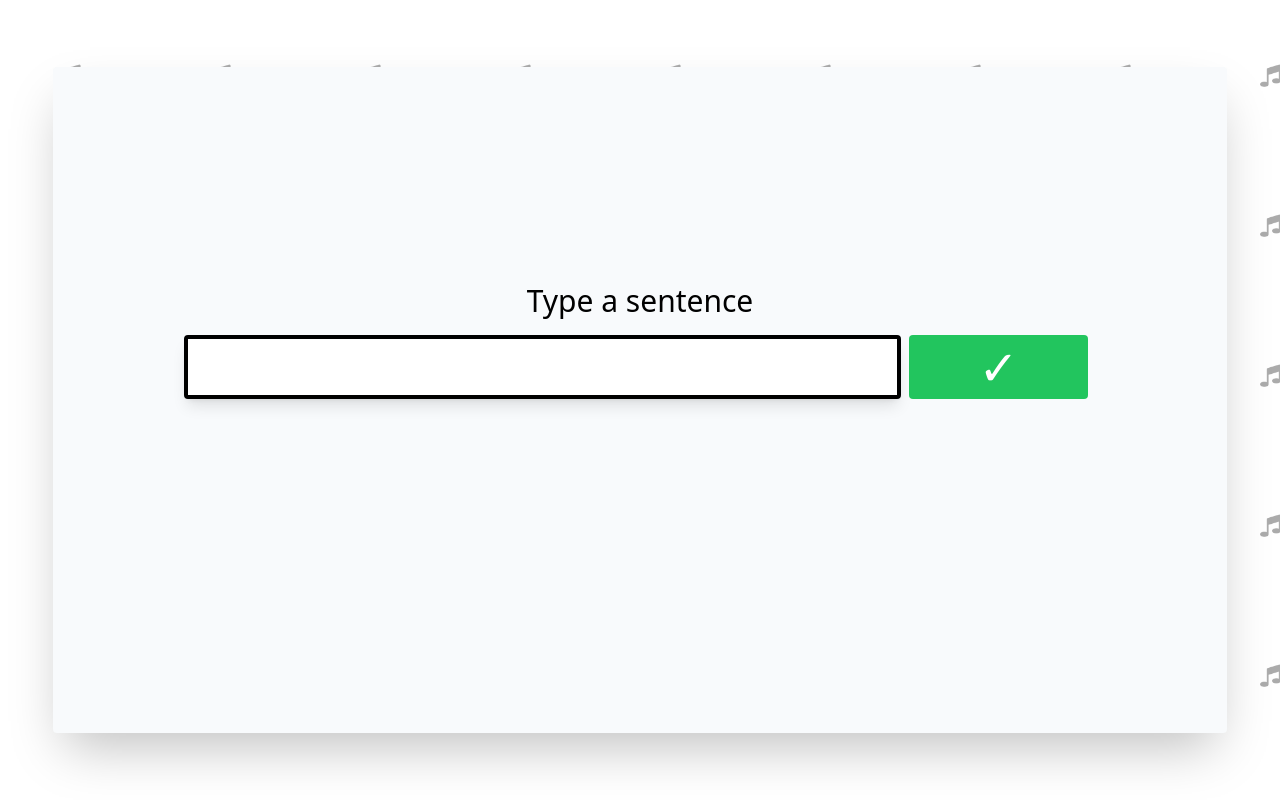
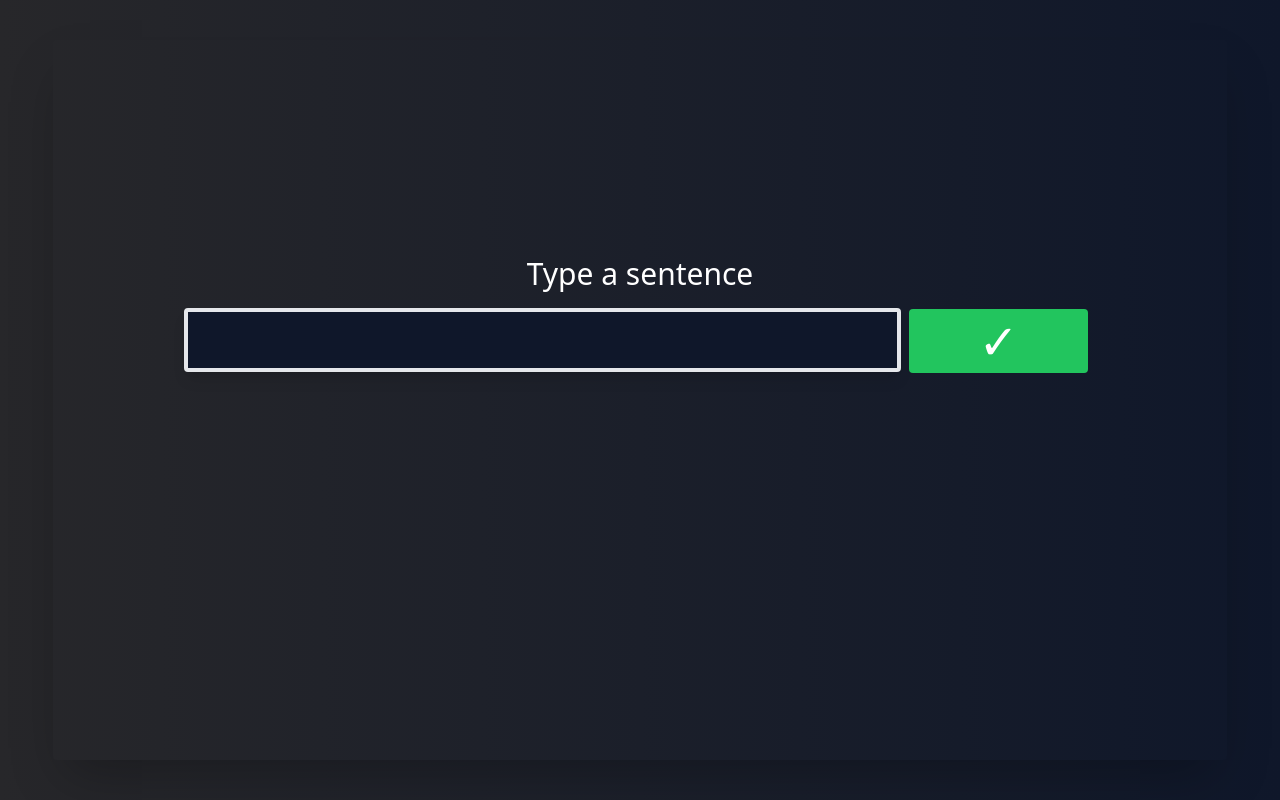
Before and after one commit to avgmathenjoyer/wordlist, a Next.js app: page /createplaylist in a window 1280 px wide. Built offline with nearby package versions, Linux system fonts and the light colour scheme.

Commit message:
styling and head sections

```diff
--- a/pages/createplaylist.js
+++ b/pages/createplaylist.js
@@ -1,3 +1,4 @@
+import Head from "next/head";
 import { useRouter } from "next/router";
 import { useState } from "react";
 
@@ -56,7 +57,7 @@ function Playlist({ combination, sentence, accessToken }) {
   };
 
   return (
-    <div className="flex flex-col items-center w-1/4 p-2 my-5 text-white rounded-lg shadow-2xl bg-gradient-to-b from-neutral-800 to-green-800 h-4/6">
+    <div className="flex flex-col items-center w-1/4 min-h-[66vh] p-2 my-5 text-white rounded-lg shadow-2xl bg-gradient-to-b from-neutral-800 to-green-800">
       <div className="mb-auto">
         <h1 className="w-full text-5xl">{sentence}</h1>
         {combination.map((track) => (
@@ -184,16 +185,20 @@ export default function CreatePlaylist() {
     }
   }
   return (
-    <div className="flex items-center justify-center w-screen h-screen text-center font-display">
+    <div className="flex items-center justify-center min-h-screen font-sans text-center min-w-screen font-display bg-gradient-to-r from-zinc-800 to-slate-900">
+      <Head>
+        <title>Create a Playlist</title>
+        <meta name="viewport" content="initial-scale=1.0, width=device-width" />
+      </Head>
       <div
-        className={`m-4 w-11/12 h-5/6 shadow-2xl flex rounded flex-col items-center bg-slate-50 ${
+        className={`m-4 w-11/12 min-h-[90vh] h-5/6 shadow-2xl flex rounded flex-col items-center ${
           searchResults ? "" : "py-[25vh]"
         }`}
       >
-        <h1 className="my-4 text-3xl">Type a sentence</h1>
+        <h1 className="my-4 text-3xl text-white">Type a sentence</h1>
         <div className="w-11/12">
           <input
-            className="w-2/3 h-16 my-auto text-5xl border-4 border-black rounded shadow-lg"
+            className="w-2/3 h-16 p-1 my-auto text-5xl text-white border-4 rounded shadow-lg bg-slate-900"
             value={sentence}
             onInput={(e) => setSentence(e.target.value)}
           />
--- a/pages/index.js
+++ b/pages/index.js
@@ -1,16 +1,21 @@
 import Link from "next/link";
+import Head from "next/head";
 
 export default function Home() {
   return (
-    <div className="flex items-center justify-center w-screen h-screen text-center font-display">
-      <div className="flex flex-col items-center w-11/12 m-4 rounded shadow-2xl h-5/6 md:flex-row bg-slate-50">
+    <div className="flex items-center justify-center w-screen h-screen font-sans text-center bg-gradient-to-r from-zinc-800 to-slate-900">
+      <Head>
+        <title>Wordlist</title>
+        <meta name="viewport" content="initial-scale=1.0, width=device-width" />
+      </Head>
+      <div className="flex flex-col items-center w-11/12 m-4 text-white rounded h-5/6 md:flex-row">
         <div className="mx-4 h-3/6">
           <h1 className="my-12 text-6xl">
             Turn a <span className="text-green-500">sentence</span> into a{" "}
             <span className="text-green-500">playlist</span>
           </h1>
           <h3 className="my-4 text-xl">
-            Type in a sentence and turn it into a Spotify playlist
+            Type in a sentence and let the algorithm turn it into a Spotify playlist.
           </h3>
           <Link href="/api/login">
             <button className="p-3 my-5 text-3xl text-white bg-green-500 rounded-xl">
@@ -19,7 +24,7 @@ export default function Home() {
           </Link>
         </div>
         <div className="flex invisible mx-auto md:visible">
-          <img src="icon.svg" alt="svg" />
+          <img src="i.svg" alt="svg" />
         </div>
       </div>
     </div>
--- a/styles/globals.css
+++ b/styles/globals.css
@@ -8,10 +8,6 @@ body {
   margin: 0;
   font-family: -apple-system, BlinkMacSystemFont, Segoe UI, Roboto, Oxygen,
     Ubuntu, Cantarell, Fira Sans, Droid Sans, Helvetica Neue, sans-serif;
-    background-color: #ffffff;
-    background-image: url("/bgtile.png");
-    background-repeat: repeat;
-    background-size: 150px 150px;
 }
 
 a {
--- a/tailwind.config.js
+++ b/tailwind.config.js
@@ -9,9 +9,9 @@ module.exports = {
   theme: {
     extend: {
       fontFamily: {
-        "display": ["Proxima Nova", ...defaultTheme.fontFamily.sans]
-      }
-    },
+        sans: ['Montserrat', ...defaultTheme.fontFamily.sans],
+      },
+    }
   },
   plugins: [],
 }
```
Also changed, not shown: public/bgtile.png (deleted), public/i.svg.
